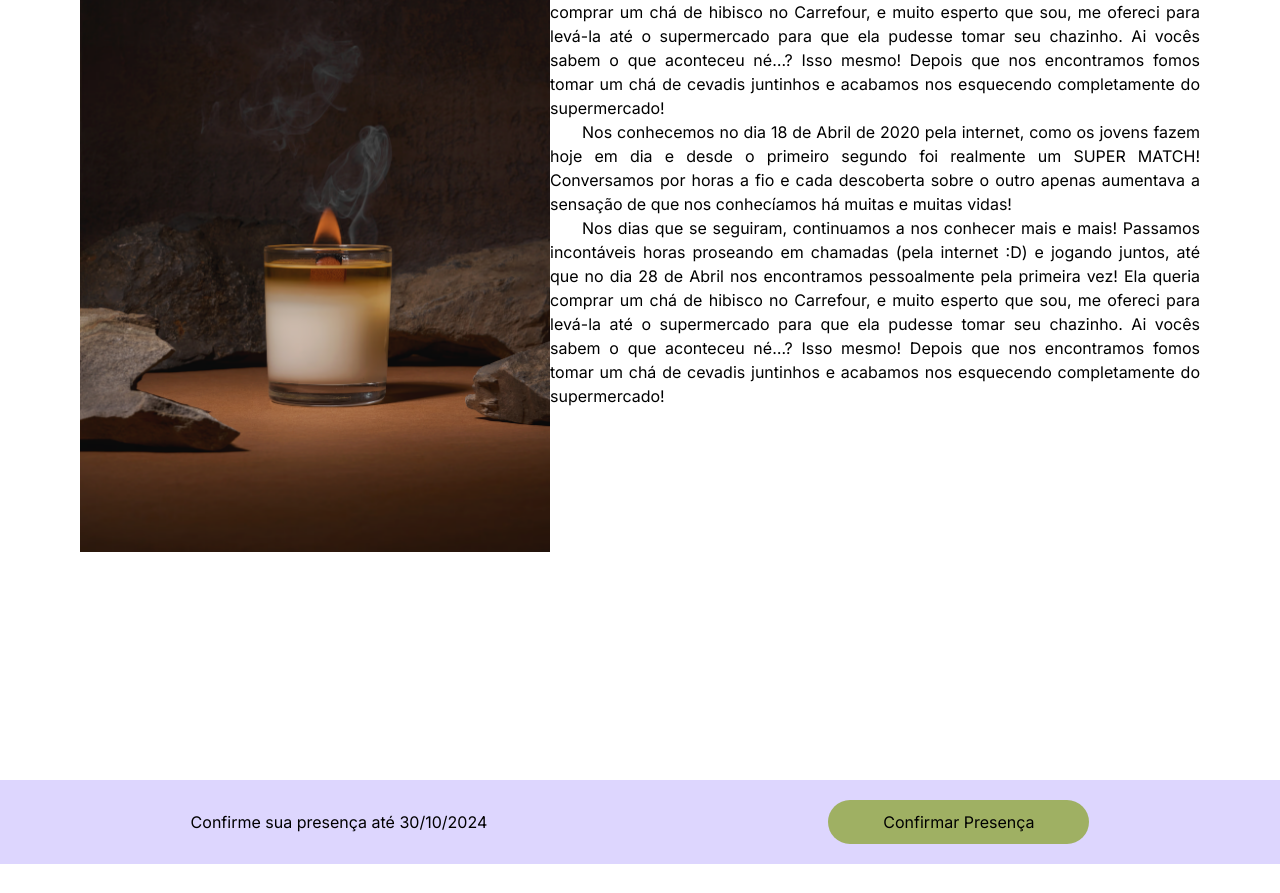
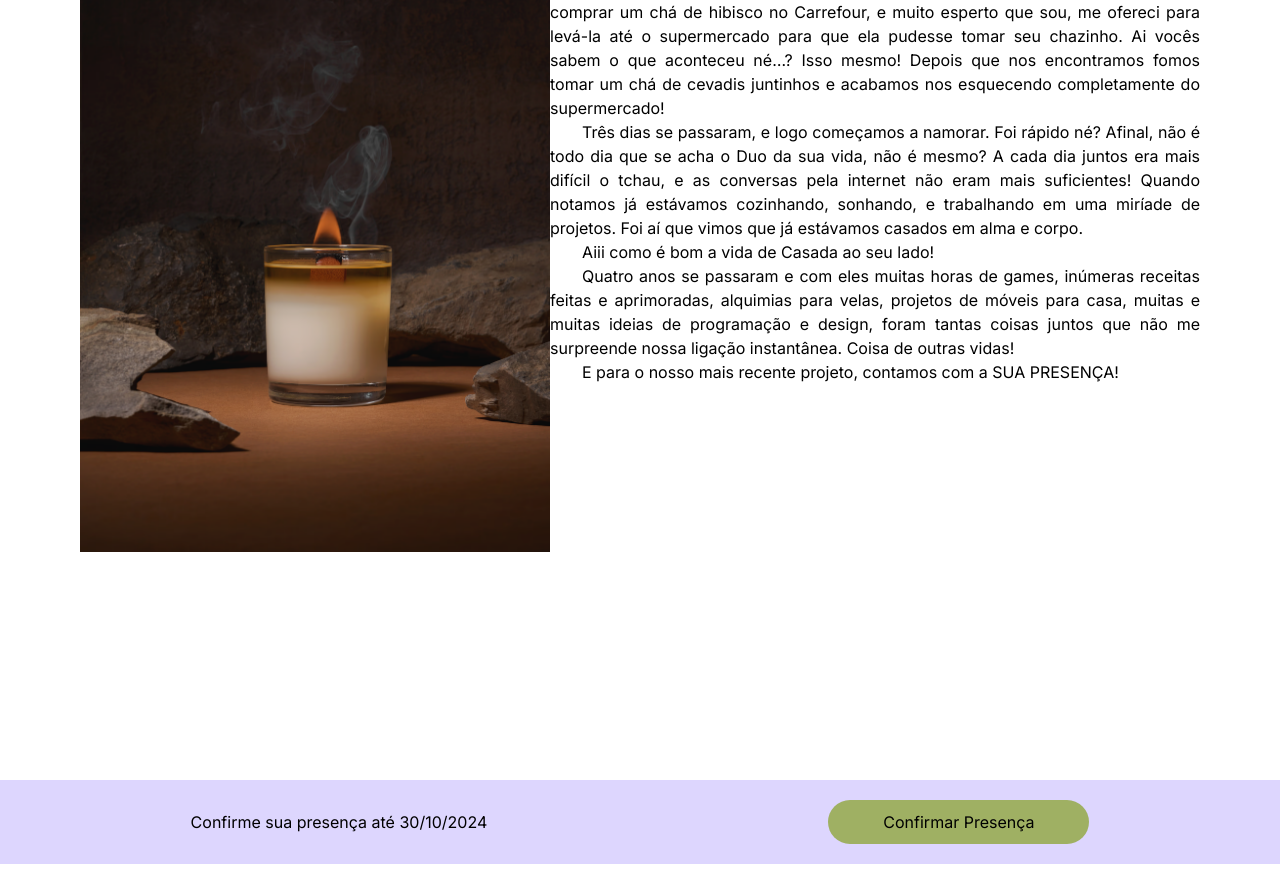
Before and after one commit to narpalan/myWedding-SPA, a Next.js app: page / in a window 1280 px wide. Shown: the part 1344-2237 px from the top of the page. Built offline with nearby package versions, Linux system fonts and the light colour scheme.

Commit message:
:sparkles: feat: adds final text about the couple.

```diff
--- a/src/app/page.tsx
+++ b/src/app/page.tsx
@@ -24,8 +24,10 @@ export default function Home() {
                 <span className='text-justify'>
                   <p className='indent-8'>Nos conhecemos no dia 18 de Abril de 2020 pela internet, como os jovens fazem hoje em dia e desde o primeiro segundo foi realmente um SUPER MATCH! Conversamos por horas a fio e cada descoberta sobre o outro apenas aumentava a sensação de que nos conhecíamos há muitas e muitas vidas! </p>
 	                <p className='indent-8'>Nos dias que se seguiram, continuamos a nos conhecer mais e mais! Passamos incontáveis horas proseando em chamadas (pela internet :D) e jogando juntos, até que no dia 28 de Abril nos encontramos pessoalmente pela primeira vez! Ela queria comprar um chá de hibisco no Carrefour, e muito esperto que sou, me ofereci para levá-la até o supermercado para que ela pudesse tomar seu chazinho. Ai vocês sabem o que aconteceu né…? Isso mesmo! Depois que nos encontramos fomos tomar um chá de cevadis juntinhos e acabamos nos esquecendo completamente do supermercado!</p>
-                  <p className='indent-8'>Nos conhecemos no dia 18 de Abril de 2020 pela internet, como os jovens fazem hoje em dia e desde o primeiro segundo foi realmente um SUPER MATCH! Conversamos por horas a fio e cada descoberta sobre o outro apenas aumentava a sensação de que nos conhecíamos há muitas e muitas vidas! </p>
-	              <p className='indent-8'>Nos dias que se seguiram, continuamos a nos conhecer mais e mais! Passamos incontáveis horas proseando em chamadas (pela internet :D) e jogando juntos, até que no dia 28 de Abril nos encontramos pessoalmente pela primeira vez! Ela queria comprar um chá de hibisco no Carrefour, e muito esperto que sou, me ofereci para levá-la até o supermercado para que ela pudesse tomar seu chazinho. Ai vocês sabem o que aconteceu né…? Isso mesmo! Depois que nos encontramos fomos tomar um chá de cevadis juntinhos e acabamos nos esquecendo completamente do supermercado!</p>
+                  <p className='indent-8'>Três dias se passaram, e logo começamos a namorar. Foi rápido né? Afinal, não é todo dia que se acha o Duo da sua vida, não é mesmo?  A cada dia juntos era mais difícil o tchau, e as conversas pela internet não eram mais suficientes! Quando notamos já estávamos cozinhando, sonhando, e trabalhando em uma miríade de projetos. Foi aí que vimos que já estávamos casados em alma e corpo. </p>
+                  <p className='indent-8'>Aiii como é bom a vida de Casada ao seu lado!</p>
+	                <p className='indent-8'>Quatro anos se passaram e com eles muitas horas de games, inúmeras receitas feitas e aprimoradas, alquimias para velas, projetos de móveis para casa, muitas e muitas ideias de programação e design, foram tantas coisas juntos que não me surpreende nossa ligação instantânea. Coisa de outras vidas!</p>
+                  <p className='indent-8'>E para o nosso mais recente projeto, contamos com a SUA PRESENÇA!</p>
                 </span>
               </div>
           </div>
```
